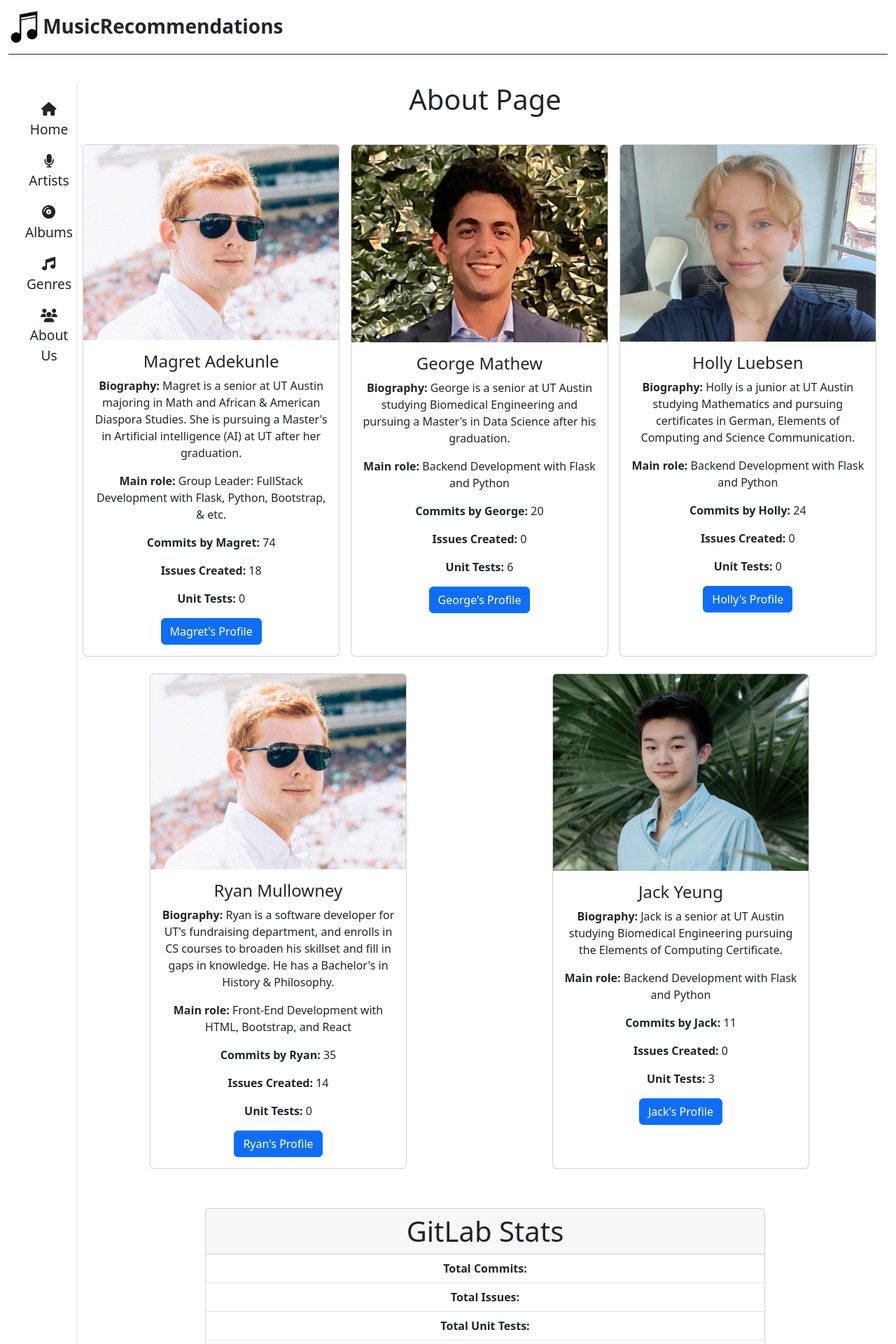
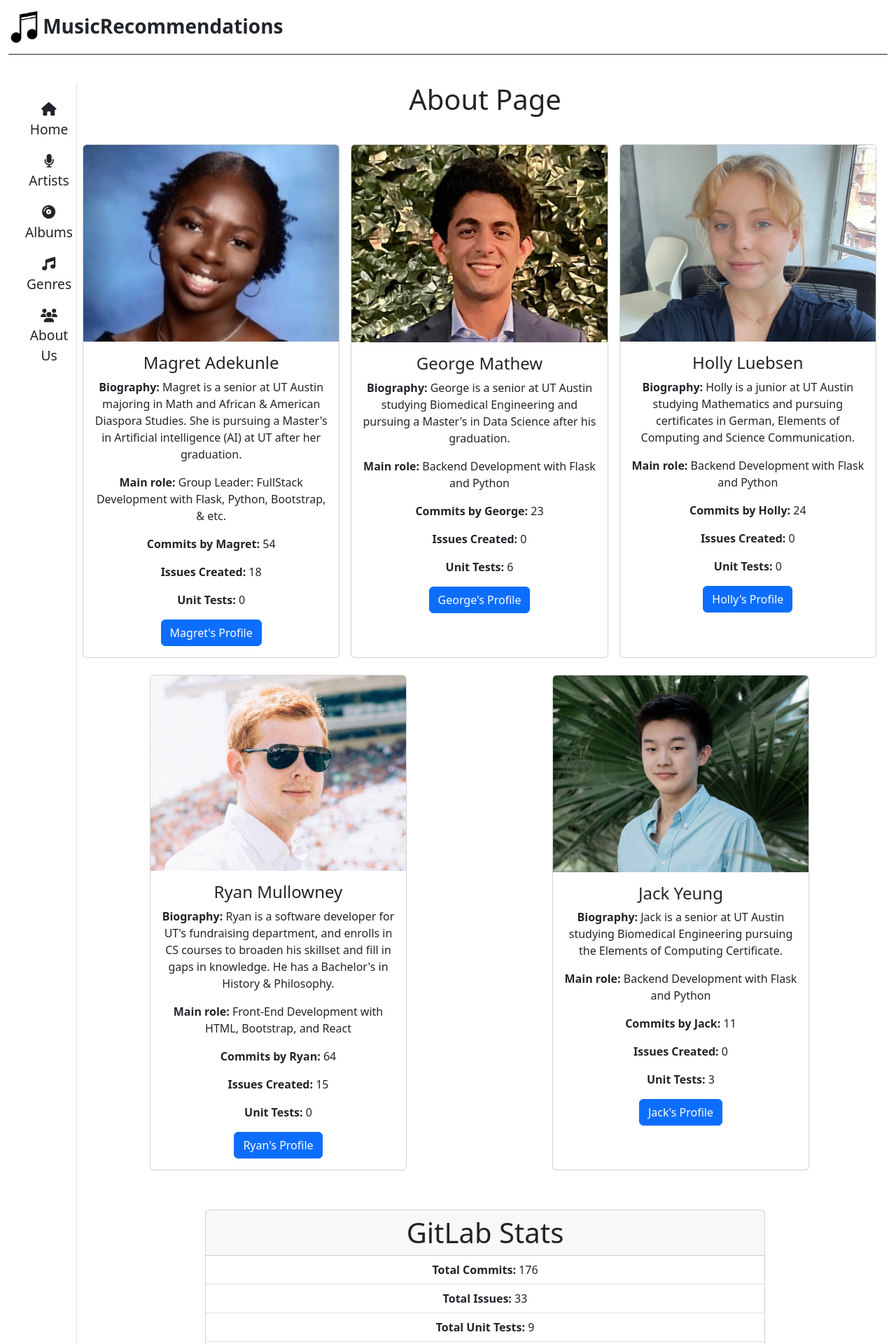
Before and after one commit to Magret7/Music-Recommendations, a React (Create React App) app in the folder frontend/: page /about in a window 1280 px wide. Shown: the top 1920 px of the page at 70% size. Built offline with nearby package versions, Linux system fonts and the light colour scheme.

Commit message:
Update counts on About page.  Add final developer image.

```diff
--- a/frontend/src/components/About.js
+++ b/frontend/src/components/About.js
@@ -5,8 +5,8 @@ export default function About() {
             lastName: "Adekunle",
             bio: "Magret is a senior at UT Austin majoring in Math and African & American Diaspora Studies. She is pursuing a Master's in Artificial intelligence (AI) at UT after her graduation.",
             role: "Group Leader: FullStack Development with Flask, Python, Bootstrap, & etc.",
-            img: "ryan.png",
-            commits: 74,
+            img: "magret.jpeg",
+            commits: 54,
             issues: 18,
             unitTests: 0,
             gitlabProfile: 'https://gitlab.com/magretadekunle'
@@ -17,7 +17,7 @@ export default function About() {
             bio: "George is a senior at UT Austin studying Biomedical Engineering and pursuing a Master's in Data Science after his graduation.",
             role: "Backend Development with Flask and Python",
             img: "george.png",
-            commits: 20,
+            commits: 23,
             issues: 0,
             unitTests: 6,
             gitlabProfile: 'https://gitlab.com/georgegmathew12'
@@ -39,8 +39,8 @@ export default function About() {
             bio: "Ryan is a software developer for UT's fundraising department, and enrolls in CS courses to broaden his skillset and fill in gaps in knowledge. He has a Bachelor's in History & Philosophy.",
             role: "Front-End Development with HTML, Bootstrap, and React",
             img: "ryan.png",
-            commits: 35,
-            issues: 14,
+            commits: 64,
+            issues: 15,
             unitTests: 0,
             gitlabProfile: 'https://gitlab.com/rwmullowney'
         },
@@ -91,9 +91,9 @@ export default function About() {
                 <div class="card text-center" style= {{width: 70+'%', marginBottom: 3+'rem', marginLeft: 'auto', marginRight: 'auto'}}>
                     <div class="card-header display-6"> <b>GitLab Stats</b> </div>
                     <ul class="list-group list-group-flush">
-                        <li class="list-group-item"> <b>Total Commits: </b></li>
-                        <li class="list-group-item"> <b>Total Issues: </b></li>
-                        <li class="list-group-item"> <b>Total Unit Tests: </b></li>
+                        <li class="list-group-item"> <b>Total Commits: </b>176</li>
+                        <li class="list-group-item"> <b>Total Issues: </b>33</li>
+                        <li class="list-group-item"> <b>Total Unit Tests: </b>9</li>
                         <li class="list-group-item"> <b>Postman API Collection: </b><a href="https://music-recommendation.postman.co/workspace/Team-Workspace~17d1e66a-099f-4ea0-833c-8973e17965de/collection/33692671-6403f3c6-d92b-49af-b5e0-21fc9aa5292a?tab=variables"> Postman </a> </li>
                         <li class="list-group-item"> <b>GitLab Issues Tracker: </b><a href="https://gitlab.com/magretadekunle/cs331e-idb/-/issues"> Issues </a> </li>
                         <li class="list-group-item"> <b>GitLab Repository: </b><a href="https://gitlab.com/magretadekunle/cs331e-idb"> Repository </a> </li>
```
Also changed, not shown: frontend/src/assets/images/about/magret.jpeg (added).
